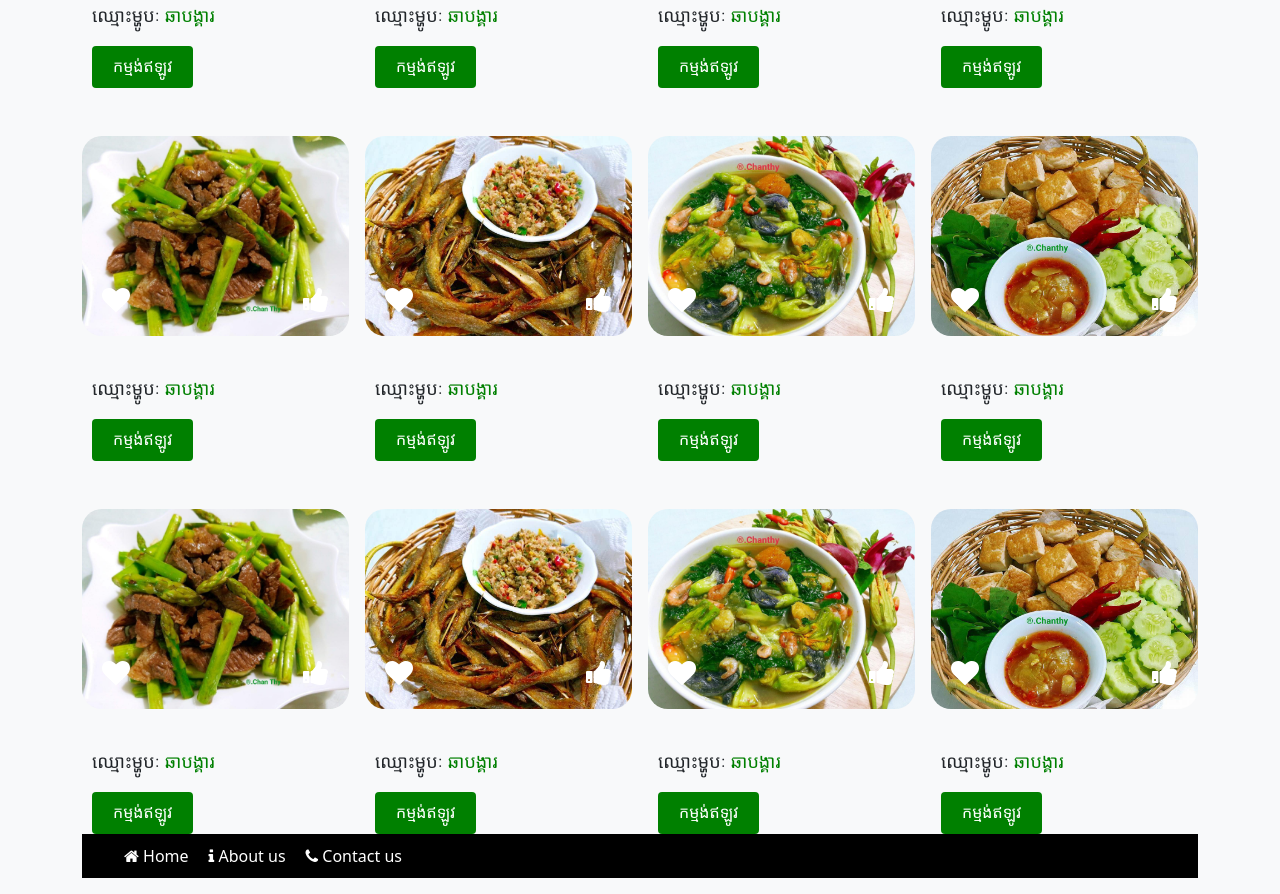
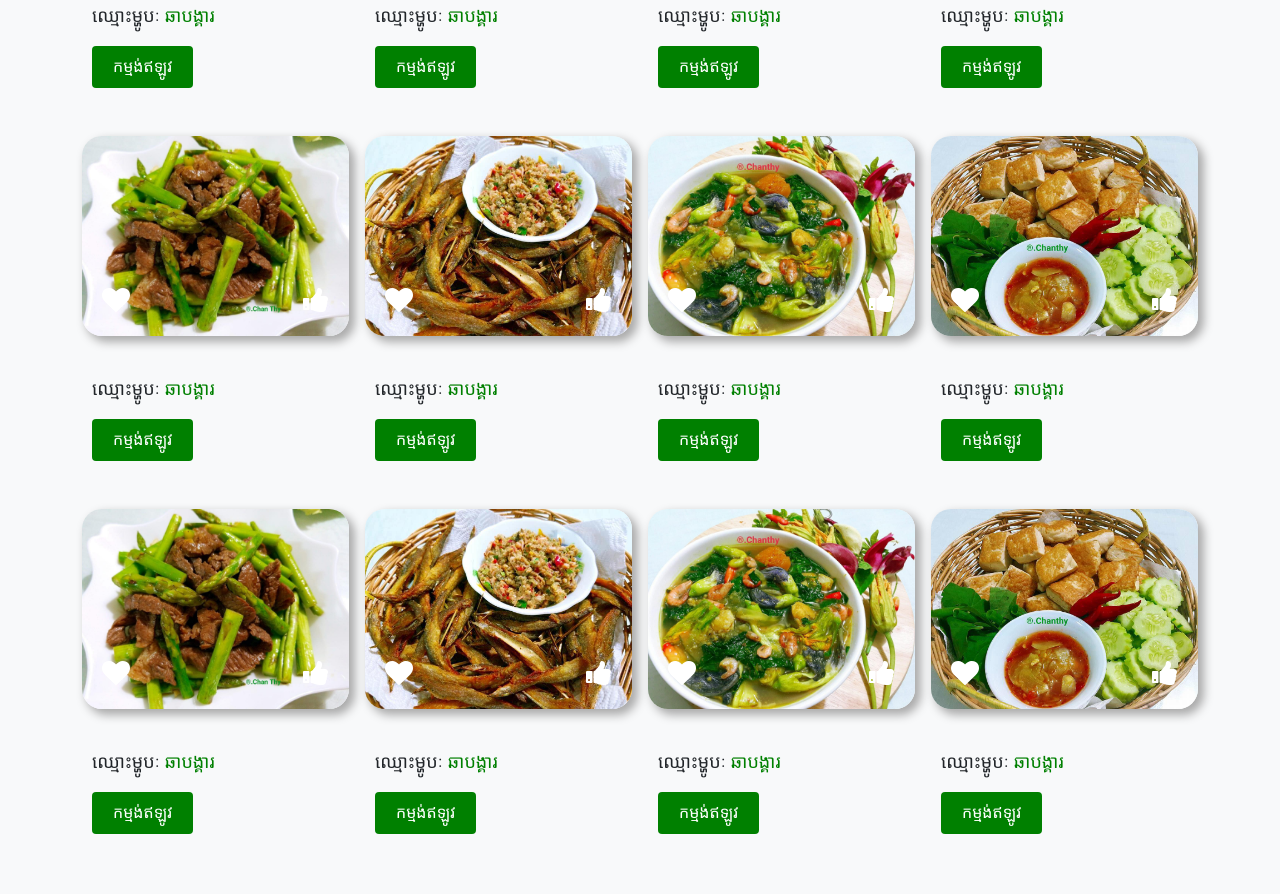
Before and after one commit to chum-ch/project-share, a plain HTML site: page index.html in a window 1280 px wide. Shown: the part 1839-2733 px from the top of the page. After the commit the page ends 2673 px from the top, so only its background shows below. Drawn offline with nearby package versions, Linux system fonts and the light colour scheme; a web font is replaced by a local one.

Commit message:
Images show

```diff
--- a/css/style.css
+++ b/css/style.css
@@ -52,6 +52,12 @@ nav {
 .main-grid img
 {
   border-radius: 20px;
+  box-shadow: 5px 5px 10px 1px #aaa;
+}
+.main-grid img:hover
+{
+  transform: scale(1.1);
+  transition: 1s;
 }
 
 .food-name
--- a/index.html
+++ b/index.html
@@ -188,22 +188,6 @@
         <button class="btn padd-4">កម្មង់ឥឡូវ</button>
       </div>
     </div>
-    <footer>
-      <ul>
-        <li>
-          <i class="fa fa-home"></i>
-          <a href="">Home</a>
-        </li>
-        <li>
-          <i class="	fa fa-info"></i>
-          <a href="">About us</a>
-        </li>
-        <li>
-          <i class="	fa fa-phone"></i>
-          <a href="">Contact us</a>
-        </li>
-      </ul>
-    </footer>
   </div>
 </body>
 </html>
```
